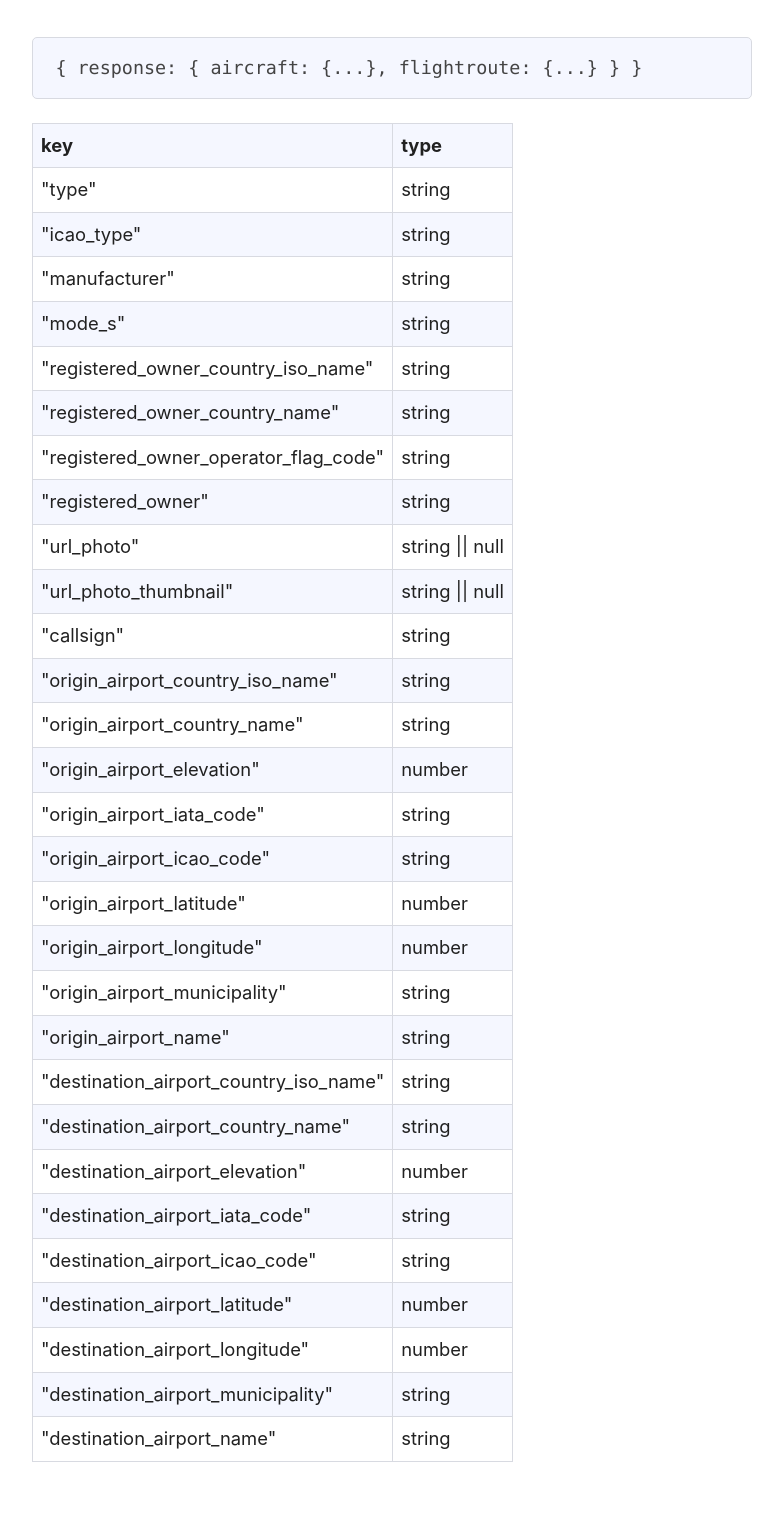
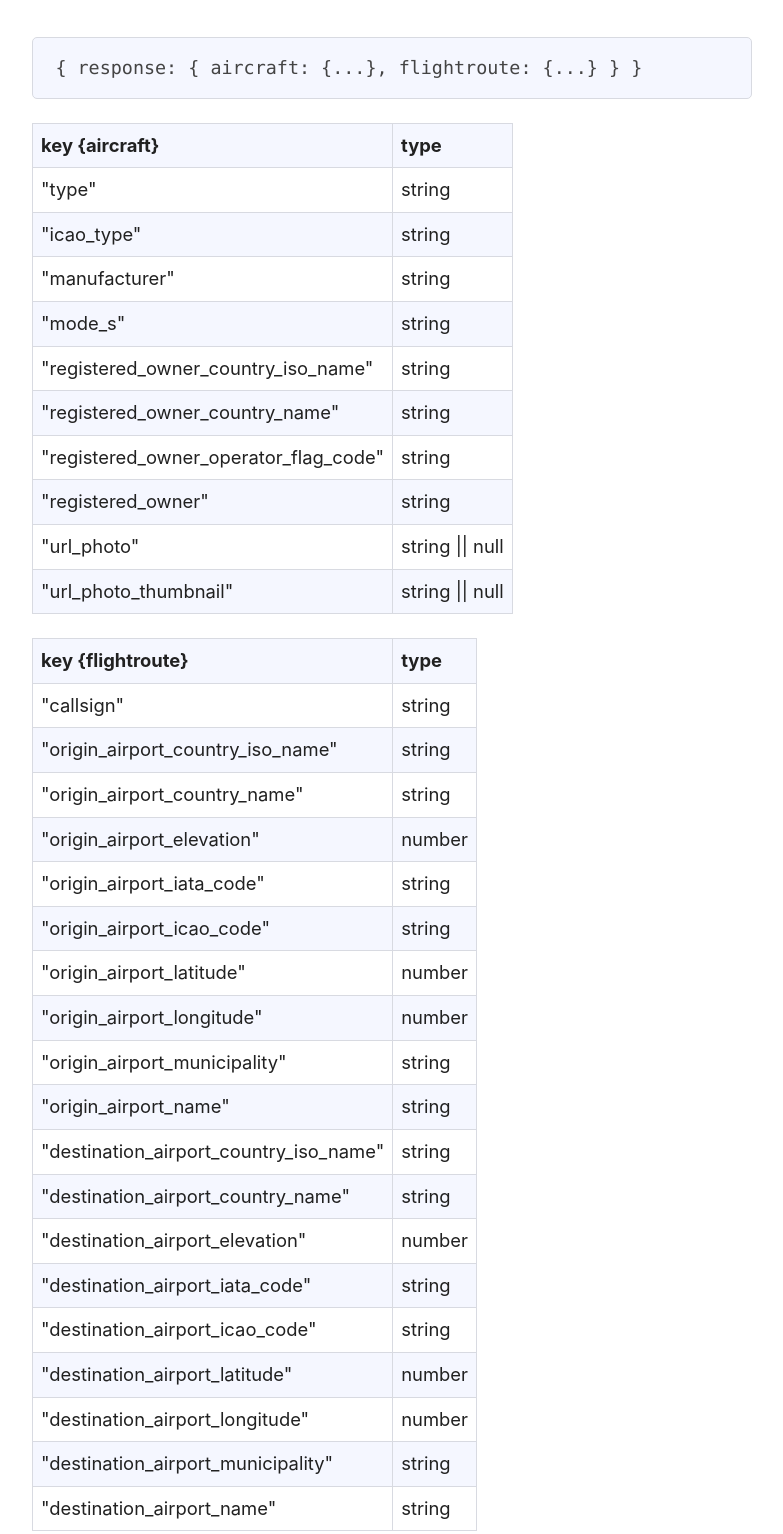
Before and after one commit to mrjackwills/adsbdb, a plain HTML site: page site/index.html in a window 1280 px wide. Shown: the part 3040-4574 px from the top of the page, without its empty margins (248-1031 px from the left). Before the commit the page ends 4526 px from the top, so only its background shows below. Drawn offline with Linux system fonts and the light colour scheme; no server answers.

Commit message:
fix: website response example update

```diff
--- a/site/index.html
+++ b/site/index.html
@@ -234,7 +234,7 @@
 		<table>
 			<thead>
 				<tr>
-					<th>key</th>
+					<th>key {aircraft}</th>
 					<th>type</th>
 				</tr>
 			</thead>
@@ -279,6 +279,16 @@
 					<td>"url_photo_thumbnail"</td>
 					<td>string || null</td>
 				</tr>
+			</tbody>
+		</table>
+		<table>
+			<thead>
+				<tr>
+					<th>key {flightroute}</th>
+					<th>type</th>
+				</tr>
+			</thead>
+			<tbody>
 				<tr>
 					<td>"callsign"</td>
 					<td>string</td>
```
